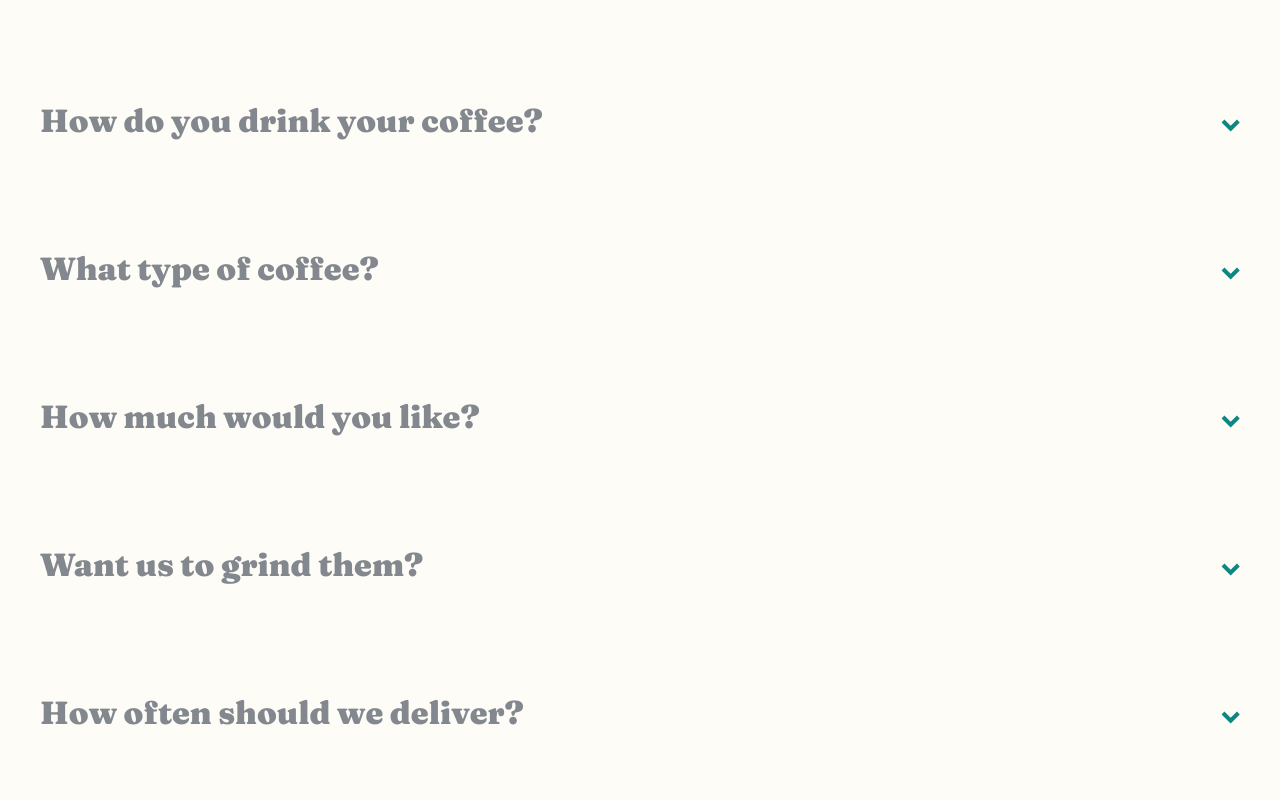
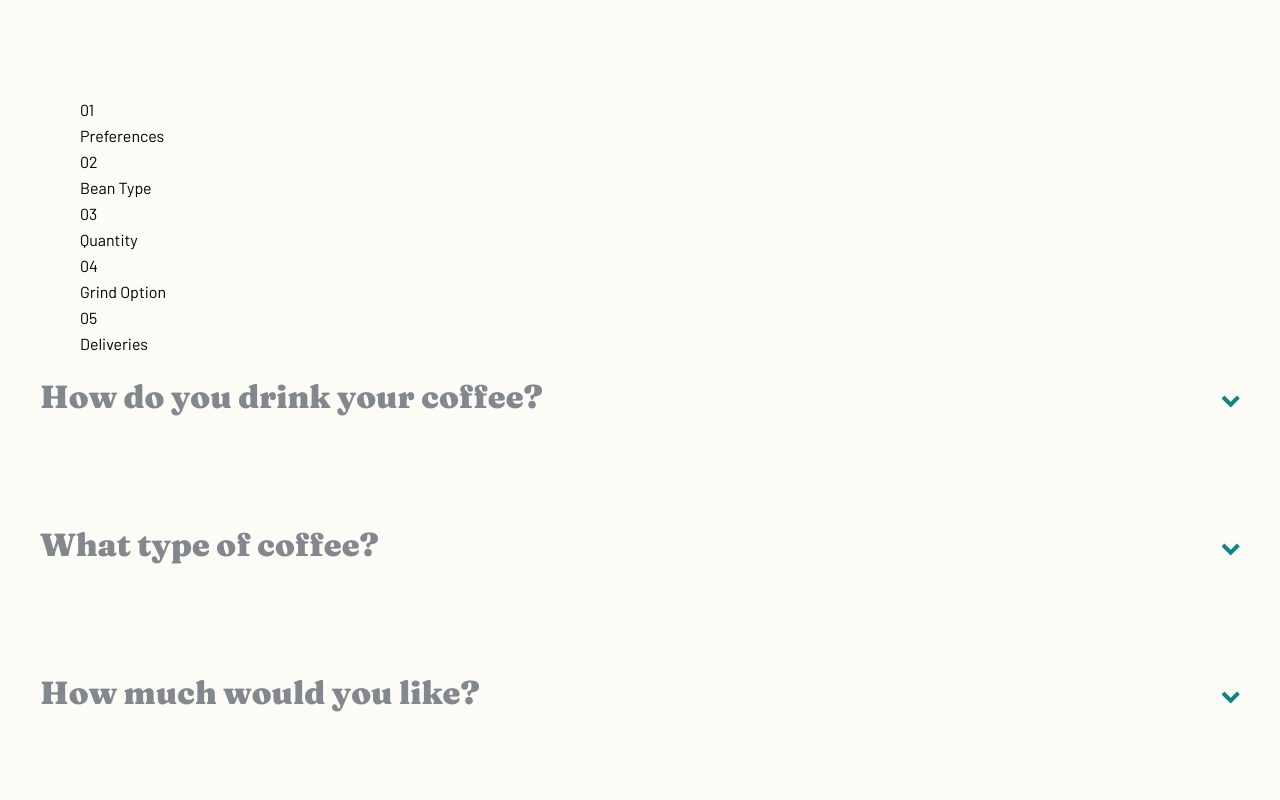
Before and after one commit to vickievien/coffee-roasters, a Next.js app: page /create in a window 1280 px wide. Shown: the part 1480-2280 px from the top of the page. Built offline with nearby package versions, Linux system fonts and the light colour scheme.

Commit message:
:up: update: add aside section to Option component on Create page

```diff
--- a/components/create/Option.js
+++ b/components/create/Option.js
@@ -1,5 +1,6 @@
 import { useState } from 'react';
 import styles from '../../styles/Create.module.css';
+import Link from 'next/link';
 
 const CreateOption = () => {
     const coffeeHowList = [
@@ -87,25 +88,42 @@ const CreateOption = () => {
         'How often should we deliver?',
     ]
 
+    const asideList = ['Preferences', 'Bean Type', 'Quantity', 'Grind Option', 'Deliveries']
+
     const [showSection, setShowSection] = useState(false)
 
     const toggleShowSection = () => {
         setShowSection(!showSection)
     }
 
-    const allListMapped = allLists.map((list, i) => {
+    const [selected, setSelected] = useState(false);
+    const toggleSelected = () => {
+        setSelected(!selected);
+    }
+
+    const getKey = (e, key) => {
+        console.log(e.target);
+        console.log('key index:', key);
+
+        // onClick={e => getKey(e, key)}
+    }
+
+    const allListMapped = allLists.map((list, index, key) => {
         return (
-            <section key={list} className={styles.section_container}>
+            <section key={list[index]} id={asideList[index]} className={styles.section_container} onClick={e => getKey(e, key)}>
                 <div className={styles.section_title_container}>
-                    <h2 className={styles.question_title} key={`${list}_q`}>{questionList[i]}</h2>
+                    <h2 className={styles.question_title} key={questionList[index]} >{questionList[index]}</h2>
                     <img src="/assets/plan/desktop/icon-arrow.svg" alt="arrow" onClick={toggleShowSection}/>
                 </div>
                 {showSection ?
                 <div className={styles.section_cards_container}>
                 {
-                    list.map(card => {
+                    list.map((card, i) => {
                         return (
-                            <article key={`${list}_${card}`} className={styles.card_container}>
+                            <article key={card.title}
+                            className={`${styles.card_container} ${selected ? `${styles.selected}` : ""}`}
+                            onClick={toggleSelected}
+                            >
                                 <h3 className={styles.card_title}>{card.title}</h3>
                                 <p className={styles.card_description}>{card.description}</p>
                             </article>
@@ -116,13 +134,32 @@ const CreateOption = () => {
                 :
                 ""}
             </section>
+        )
+    })
 
+    const asideListItems = asideList.map((listItem, i) => {
+        return (
+            <Link key={i} href={`#${listItem}`} className={styles.list_item_link}>
+                <li className={styles.list_item}>
+                    <div className={styles.list_num_wrapper}>
+                        <p className={styles.list_num}>0{i+1}</p>
+                    </div>
+                    <p className={styles.list_title}>{listItem}</p>
+                </li>
+            </Link>
         )
     })
 
     return (
         <section className={styles.option_container}>
-            {allListMapped}
+            <aside className={styles.aside}>
+                <ol className={styles.aside_order_list}>
+                    {asideListItems}
+                </ol>
+            </aside>
+            <div className={styles.main}>
+                {allListMapped}
+            </div>
         </section>
     );
 }
```
